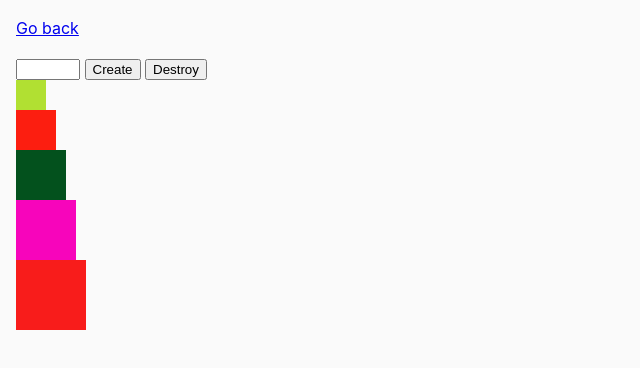
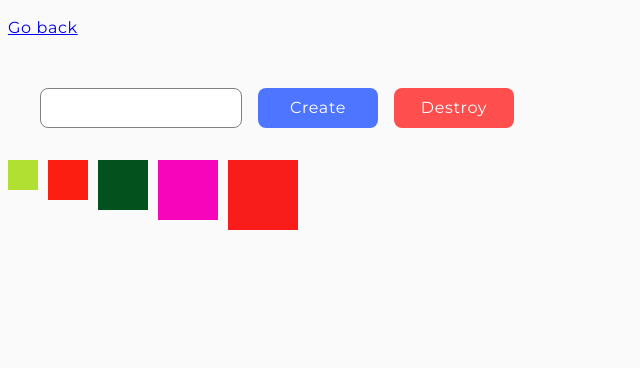
Before and after one commit to rick-77-2006/goit-js-hw-07, a plain HTML site: page task-06.html in a window 1280 px wide. Both pictures are taken after typing "5" into the empty fields and a click on the button "Create". Shown: the whole page, without its empty margins (0-640 px from the left). Drawn offline with Linux system fonts and the light colour scheme.

Commit message:
обновки

```diff
--- a/css/common.css
+++ b/css/common.css
@@ -3,7 +3,6 @@
 }
 
 body {
-  margin: 16px;
   font-family: -apple-system, BlinkMacSystemFont, "Segoe UI", Roboto, Oxygen,
     Ubuntu, Cantarell, "Open Sans", "Helvetica Neue", sans-serif;
   -webkit-font-smoothing: antialiased;
--- /dev/null
+++ b/css/task-01.css
@@ -0,0 +1,61 @@
+body {
+  color: #2e2f42;
+  font-family: Montserrat;
+  font-size: 16px;
+  font-style: normal;
+  font-weight: 400;
+  line-height: 1.5; /* 150% */
+  letter-spacing: 0.04em;
+}
+
+h2 {
+  margin: 0;
+  font-size: 24px;
+  font-weight: 600;
+  line-height: 1.33; /* 133.333% */
+}
+
+ul {
+  margin: 0;
+  padding: 0;
+}
+
+li {
+  list-style-type: none;
+}
+
+p {
+  margin: 0;
+}
+
+ul#categories {
+  display: inline-flex;
+  padding: 24px;
+  flex-direction: column;
+  align-items: flex-start;
+  gap: 24px;
+  width: 100%;
+}
+
+.item {
+  display: flex;
+  padding: 16px;
+  flex-direction: column;
+  align-items: flex-start;
+  gap: 16px;
+  border-radius: 8px;
+  background-color: #f6f6fe;
+}
+
+.item ul {
+  display: flex;
+  flex-direction: column;
+  gap: 8px;
+}
+
+.item ul li {
+  width: 360px;
+  border-radius: 4px;
+  border: 1px solid #808080;
+  padding: 8px 16px;
+}
--- /dev/null
+++ b/css/task-03.css
@@ -0,0 +1,35 @@
+body {
+  color: #2e2f42;
+  font-family: Montserrat;
+  font-size: 16px;
+  font-style: normal;
+  font-weight: 400;
+  line-height: 1.5; /* 150% */
+  letter-spacing: 0.04em;
+}
+
+h1,
+#name-output {
+  margin: 0;
+  font-size: 24px;
+  font-weight: 600;
+  line-height: 1.33; /* 133.333% */
+}
+
+#name-input {
+  width: 360px;
+  height: 40px;
+  flex-shrink: 0;
+  margin-bottom: 16px;
+}
+
+#name-input::placeholder {
+  padding: 8px 16px;
+  color: #2e2f42;
+  font-family: Montserrat;
+  font-size: 16px;
+  font-style: normal;
+  font-weight: 400;
+  line-height: 1.5; /* 150% */
+  letter-spacing: 0.04em;
+}
--- /dev/null
+++ b/css/task-04.css
@@ -0,0 +1,41 @@
+body {
+  color: #2e2f42;
+  font-family: Montserrat;
+  font-size: 16px;
+  font-style: normal;
+  font-weight: 400;
+  line-height: 1.5; /* 150% */
+  letter-spacing: 0.04em;
+}
+
+.login-form {
+  padding: 24px;
+}
+
+label {
+  display: flex;
+  flex-direction: column;
+}
+
+input {
+  width: 360px;
+  height: 40px;
+  margin-top: 8px;
+  margin-bottom: 8px;
+}
+
+button {
+  font-family: Montserrat;
+  font-size: 16px;
+  font-style: normal;
+  font-weight: 500;
+  line-height: 1.5; /* 150% */
+  letter-spacing: 0.04em;
+  padding: 8px 16px;
+  border-radius: 8px;
+  background-color: #4e75ff;
+  margin-top: 8px;
+  color: #fff;
+  border: none;
+  cursor: pointer;
+}
--- /dev/null
+++ b/css/task-05.css
@@ -0,0 +1,29 @@
+body {
+  color: #2e2f42;
+  font-family: Montserrat;
+  font-size: 16px;
+  font-style: normal;
+  font-weight: 400;
+  line-height: 1.5; /* 150% */
+  letter-spacing: 0.04em;
+}
+
+button.change-color {
+  font-family: Montserrat;
+  font-size: 16px;
+  font-style: normal;
+  font-weight: 500;
+  line-height: 1.5; /* 150% */
+  letter-spacing: 0.04em;
+  padding: 8px 16px;
+  border-radius: 8px;
+  background-color: #4e75ff;
+  margin-top: 8px;
+  color: #fff;
+  border: none;
+  cursor: pointer;
+}
+
+.widget {
+  padding: 100px 88px;
+}
--- /dev/null
+++ b/css/task-06.css
@@ -0,0 +1,59 @@
+body {
+  color: #2e2f42;
+  font-family: Montserrat;
+  font-size: 16px;
+  font-style: normal;
+  font-weight: 400;
+  line-height: 1.5; /* 150% */
+  letter-spacing: 0.04em;
+}
+
+input {
+  display: flex;
+  padding: 8px 72px;
+  flex-direction: column;
+  justify-content: center;
+  align-items: center;
+  border-radius: 8px;
+  border: 1px solid #808080;
+}
+
+button {
+  font-family: Montserrat;
+  font-size: 16px;
+  font-style: normal;
+  font-weight: 500;
+  line-height: 1.5; /* 150% */
+  letter-spacing: 0.04em;
+  padding: 8px 16px;
+  border-radius: 8px;
+  color: #fff;
+  border: none;
+  cursor: pointer;
+  width: 120px;
+}
+
+#controls {
+  display: flex;
+  gap: 16px;
+  padding: 32px;
+}
+
+#controls [data-create] {
+  background-color: #4e75ff;
+}
+#controls [data-destroy] {
+  background-color: #ff4e4e;
+}
+
+#boxes {
+  display: flex;
+  flex-wrap: wrap;
+  gap: 10px;
+}
+
+.box {
+  width: 30px;
+  height: 30px;
+  background-color: red; /* Initial background color */
+}
--- a/task-06.html
+++ b/task-06.html
@@ -6,6 +6,11 @@
     <meta name="viewport" content="width=device-width, initial-scale=1.0" />
     <title>Task 6</title>
     <link rel="stylesheet" href="css/common.css" />
+    <link rel="stylesheet" href="css/task-06.css" />
+    <link
+      href="https://fonts.googleapis.com/css2?family=DM+Sans:ital,opsz,wght@0,9..40,400;0,9..40,500;0,9..40,700;1,9..40,500&family=Montserrat:wght@400;600&family=Raleway:wght@700&family=Roboto:wght@400;500;700&display=swap"
+      rel="stylesheet"
+    />
   </head>
   <body>
     <p><a href="index.html">Go back</a></p>
```
Also changed, not shown: css/task-02.css (added, +16 -0 lines), index.html (+4 -3 lines), js/task-01.js (+8 -21 lines), js/task-02.js (+11 -15 lines), task-01.html (+14 -3 lines), task-02.html (+1 -0 lines), task-03.html (+5 -0 lines), task-04.html (+5 -0 lines), task-05.html (+5 -0 lines).
